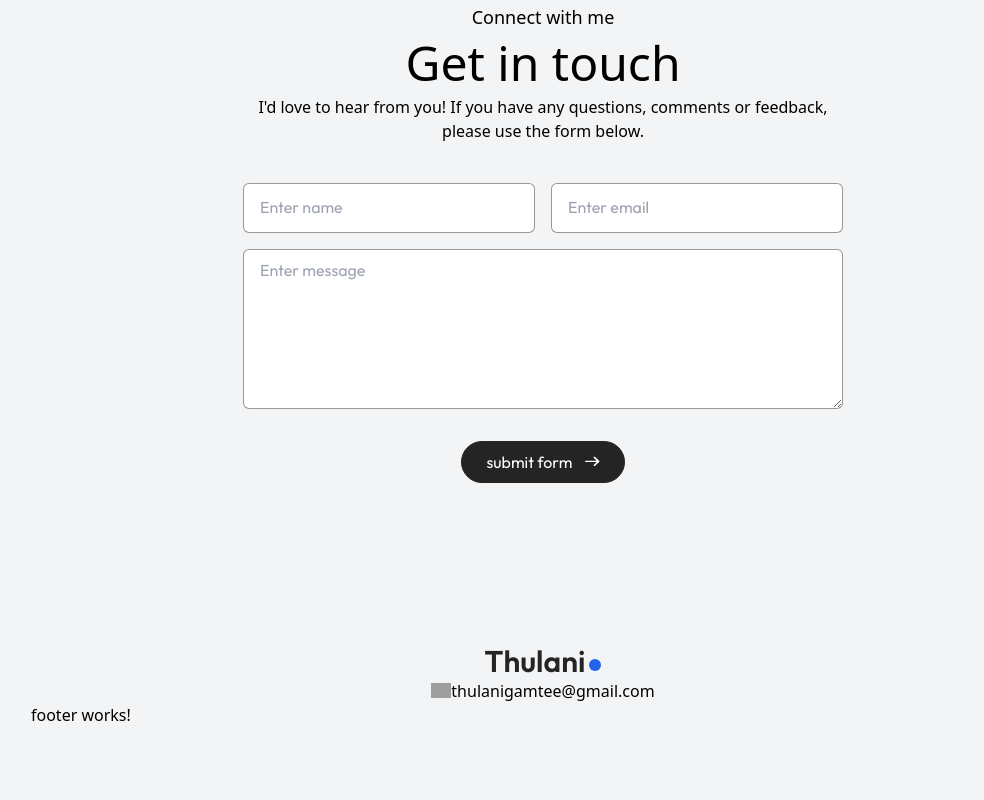
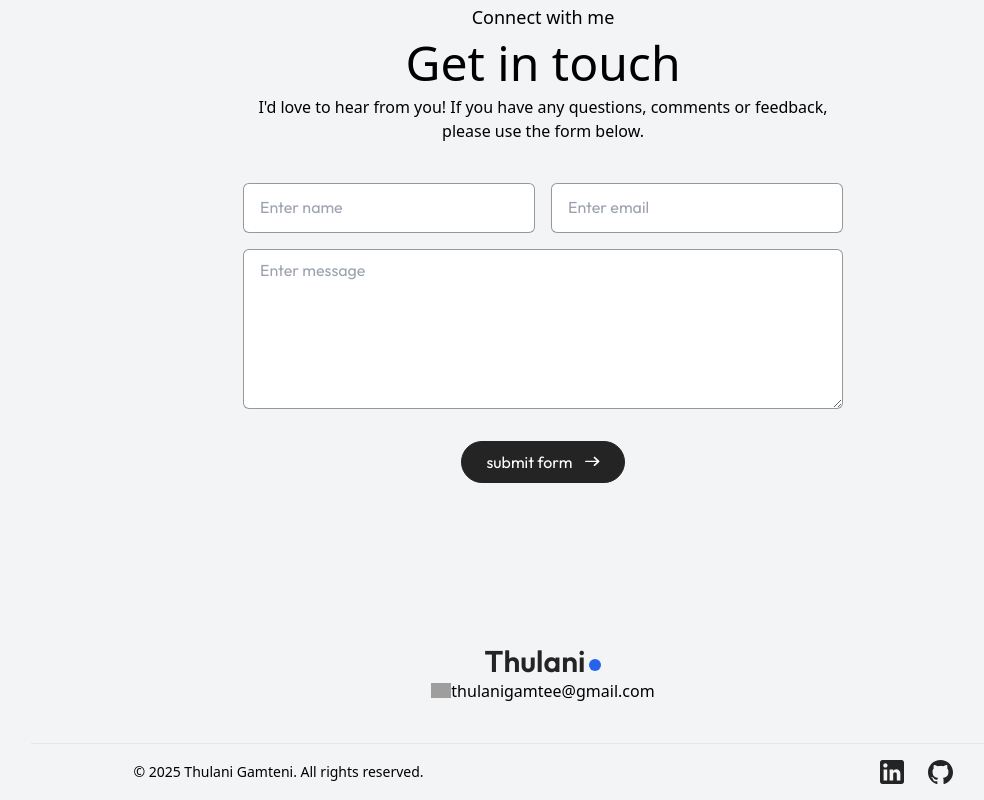
Before and after one commit to thulanigamtee/portfolio-website, an Angular app: page / in a window 1280 px wide. Shown: the part 942-1742 px from the top of the page, without its empty margins (97-1081 px from the left). Before the commit the page ends 1669 px from the top, so only its background shows below. Built offline with nearby package versions, Linux system fonts and the light colour scheme; grey boxes are pictures that could not be loaded; a web font is replaced by a local one.

Commit message:
update footer

```diff
--- a/src/app/components/layout/footer/footer.component.html
+++ b/src/app/components/layout/footer/footer.component.html
@@ -1 +1,39 @@
-<p>footer works!</p>
+<footer
+  class="flex items-center justify-between py-4 border-t px-[5%] lg:px-[10%] mt-10"
+>
+  <p class="text-sm">© 2025 Thulani Gamteni. All rights reserved.</p>
+  <div class="flex gap-x-6 md:gap-x-6">
+    <a>
+      <svg
+        width="24"
+        height="24"
+        viewBox="0 0 24 24"
+        fill="none"
+        xmlns="http://www.w3.org/2000/svg"
+      >
+        <path
+          id="Shape"
+          fill-rule="evenodd"
+          clip-rule="evenodd"
+          d="M2.4 0H21.6C22.92 0 24 1.08 24 2.4V21.6C24 22.92 22.92 24 21.6 24H2.4C1.08 24 0 22.92 0 21.6V2.4C0 1.08 1.08 0 2.4 0ZM3.6 20.4H7.2V9.6H3.6V20.4ZM5.4 7.56C4.2 7.56 3.24 6.6 3.24 5.4C3.24 4.2 4.2 3.24 5.4 3.24C6.6 3.24 7.56 4.2 7.56 5.4C7.56 6.6 6.6 7.56 5.4 7.56ZM16.8 20.4H20.4V13.56C20.4 11.28 18.48 9.36 16.2 9.36C15.12 9.36 13.8 10.08 13.2 11.04V9.6H9.6V20.4H13.2V14.04C13.2 13.08 14.04 12.24 15 12.24C15.96 12.24 16.8 13.08 16.8 14.04V20.4Z"
+          fill="#242424"
+        />
+      </svg>
+    </a>
+    <a>
+      <svg
+        width="25"
+        height="24"
+        viewBox="0 0 25 24"
+        fill="none"
+        xmlns="http://www.w3.org/2000/svg"
+      >
+        <path
+          id="Path"
+          d="M12.5 0C5.59375 0 0 5.50948 0 12.3045C0 17.742 3.58125 22.3531 8.54688 23.9788C9.17188 24.0946 9.40104 23.7137 9.40104 23.3871C9.40104 23.095 9.39062 22.3207 9.38542 21.295C5.90833 22.0369 5.175 19.6442 5.175 19.6442C4.60625 18.2241 3.78437 17.8443 3.78437 17.8443C2.65208 17.0815 3.87188 17.0971 3.87188 17.0971C5.12708 17.1827 5.78646 18.3649 5.78646 18.3649C6.90104 20.2463 8.7125 19.7027 9.42708 19.3886C9.53958 18.5924 9.86146 18.0509 10.2188 17.743C7.44271 17.4352 4.525 16.3771 4.525 11.6628C4.525 10.3198 5.00937 9.22212 5.81146 8.36127C5.67083 8.05031 5.24896 6.7992 5.92083 5.10462C5.92083 5.10462 6.96771 4.77489 9.35833 6.36617C10.3583 6.09278 11.4208 5.95713 12.4833 5.95087C13.5458 5.95713 14.6083 6.09278 15.6083 6.36617C17.9833 4.77489 19.0302 5.10462 19.0302 5.10462C19.7021 6.7992 19.2802 8.05031 19.1552 8.36127C19.9521 9.22212 20.4365 10.3198 20.4365 11.6628C20.4365 16.3897 17.5146 17.43 14.7333 17.7326C15.1708 18.102 15.5771 18.8564 15.5771 20.0094C15.5771 21.656 15.5615 22.9791 15.5615 23.3788C15.5615 23.7012 15.7802 24.0862 16.4208 23.9631C21.4219 22.3478 25 17.7336 25 12.3045C25 5.50948 19.4031 0 12.5 0V0Z"
+          fill="#242424"
+        />
+      </svg>
+    </a>
+  </div>
+</footer>
```
